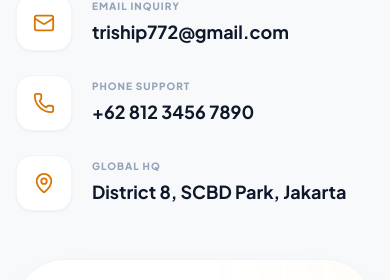
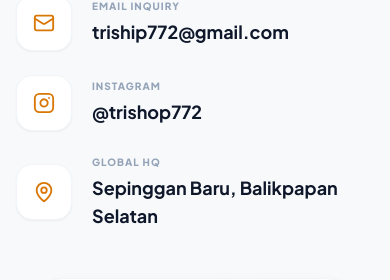
Before and after one commit to DwiJullian/Triship, a React (Vite) app: page /#/contact in a window 390 px wide. Shown: the part 468-748 px from the top of the page. Built offline with nearby package versions, Linux system fonts and the light colour scheme; no server answers; the database is empty; sample sign-in values are in the browser's storage.

Commit message:
Update contact info: Replace phone support with Instagram and change address to Balikpapan

```diff
--- a/components/Footer.tsx
+++ b/components/Footer.tsx
@@ -1,7 +1,7 @@
 
 import React from 'react';
 import { Link } from 'react-router-dom';
-import { Mail, MapPin, Phone, ShieldCheck } from 'lucide-react';
+import { Mail, MapPin, Instagram, ShieldCheck } from 'lucide-react';
 
 const Footer: React.FC = () => {
   return (
@@ -42,11 +42,13 @@ const Footer: React.FC = () => {
             <ul className="space-y-6 text-slate-400 text-sm">
               <li className="flex items-start space-x-4">
                 <MapPin size={20} className="text-amber-500 flex-shrink-0" />
-                <span>District 8, SCBD Park, Senayan, Jakarta Selatan, 12190</span>
+                <span>Sepinggan Baru, Balikpapan Selatan, Indonesia 76115</span>
               </li>
               <li className="flex items-center space-x-4">
-                <Phone size={20} className="text-amber-500 flex-shrink-0" />
-                <span>+62 21 555 0123</span>
+                <a href="https://www.instagram.com/trishop772?igsh=ZWIwZjZ5NWlmdHZq&utm_source=qr" target="_blank" rel="noopener noreferrer" className="flex items-center space-x-4 hover:text-amber-400 transition-colors">
+                  <Instagram size={20} className="text-amber-500 flex-shrink-0" />
+                  <span>@trishop772</span>
+                </a>
               </li>
               <li className="flex items-center space-x-4">
                 <Mail size={20} className="text-amber-500 flex-shrink-0" />
--- a/pages/ContactPage.tsx
+++ b/pages/ContactPage.tsx
@@ -1,6 +1,6 @@
 
 import React, { useState } from 'react';
-import { Mail, Phone, MapPin, Send, CheckCircle2, Globe, Sparkles, ArrowRight, AlertTriangle, X } from 'lucide-react';
+import { Mail, Instagram, MapPin, Send, CheckCircle2, Globe, Sparkles, ArrowRight, AlertTriangle, X } from 'lucide-react';
 import { api } from '../services/api';
 
 const ContactPage: React.FC = () => {
@@ -69,13 +69,15 @@ const ContactPage: React.FC = () => {
               </div>
 
               <div className="flex items-center gap-5 group">
-                <div className="bg-white p-4 rounded-2xl shadow-sm text-amber-600 border border-slate-100 group-hover:bg-amber-500 group-hover:text-white transition-all duration-300">
-                  <Phone size={22} />
-                </div>
-                <div>
-                  <h4 className="text-[10px] font-black text-slate-400 uppercase tracking-widest mb-1">Phone Support</h4>
-                  <p className="font-bold text-slate-900 text-lg">+62 812 3456 7890</p>
-                </div>
+                <a href="https://www.instagram.com/trishop772?igsh=ZWIwZjZ5NWlmdHZq&utm_source=qr" target="_blank" rel="noopener noreferrer" className="flex items-center gap-5 group w-full hover:no-underline">
+                  <div className="bg-white p-4 rounded-2xl shadow-sm text-amber-600 border border-slate-100 group-hover:bg-amber-500 group-hover:text-white transition-all duration-300">
+                    <Instagram size={22} />
+                  </div>
+                  <div>
+                    <h4 className="text-[10px] font-black text-slate-400 uppercase tracking-widest mb-1">Instagram</h4>
+                    <p className="font-bold text-slate-900 text-lg">@trishop772</p>
+                  </div>
+                </a>
               </div>
 
               <div className="flex items-center gap-5 group">
@@ -84,7 +86,7 @@ const ContactPage: React.FC = () => {
                 </div>
                 <div>
                   <h4 className="text-[10px] font-black text-slate-400 uppercase tracking-widest mb-1">Global HQ</h4>
-                  <p className="font-bold text-slate-900 text-lg">District 8, SCBD Park, Jakarta</p>
+                  <p className="font-bold text-slate-900 text-lg">Sepinggan Baru, Balikpapan Selatan</p>
                 </div>
               </div>
             </div>
```
